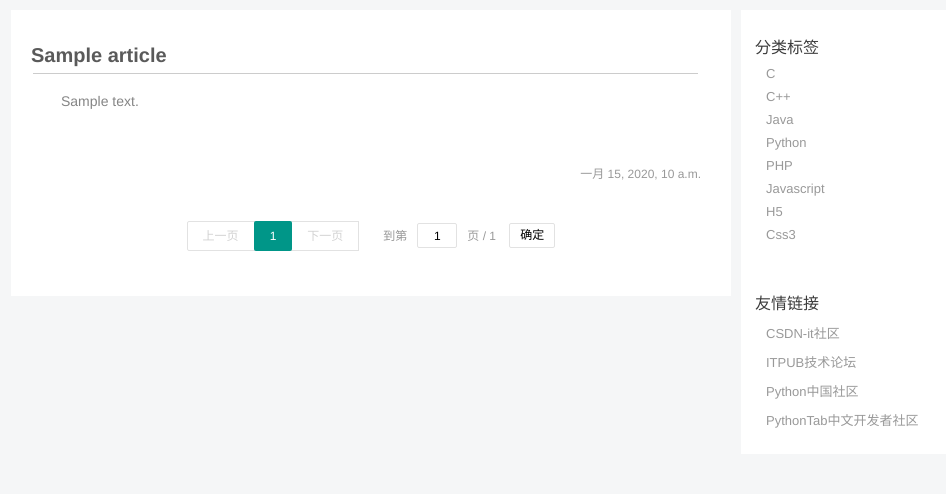
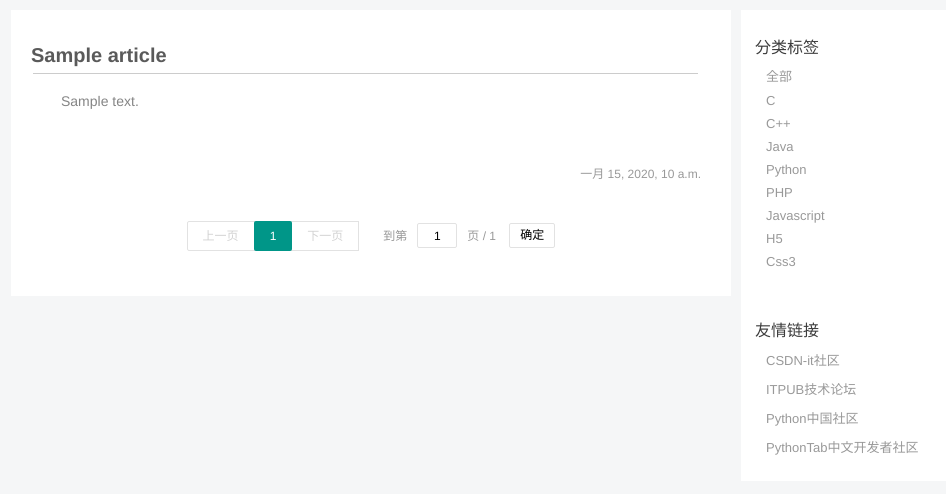
Before and after one commit to abnormalmakers/blog, a Django app: template Myblog/apps/personal/templates/personal.html in a window 1280 px wide. Shown: the part 60-554 px from the top of the page, without its empty margins (169-1115 px from the left). Run offline with Django 3.2, Linux system fonts and the light colour scheme; tables that the repository leaves empty hold one stand-in row (values such as "Sample post"); the template is opened without the code that fills it: values that come from a table or form of the project are taken from there, most other values are stand-ins (such as "Sample title", 1, 10 or a date in 2020).

Commit message:
博客分类筛选 分类分页功能

```diff
--- a/Myblog/apps/personal/templates/personal.html
+++ b/Myblog/apps/personal/templates/personal.html
@@ -40,7 +40,7 @@
                             <div class="layui-box layui-laypage layui-laypage-default" id="layui-laypage-8">
                                 <!--上一页-->
                                 {% if contacts.has_previous %}
-                                    <a href="?page={{ contacts.previous_page_number }}" class="layui-laypage-prev" data-page="0">上一页</a>
+                                    <a href="{%if not tag%}?page={{ contacts.previous_page_number }}{%else%}?page={{contacts.previous_page_number}}&tag={{art_tag}}{%endif%}" class="layui-laypage-prev" data-page="0">上一页</a>
                                 {%else%}
                                     <a href="javascript:void(0)" class="layui-laypage-prev layui-disabled" data-page="0">上一页</a>
                                 {% endif %}
@@ -48,15 +48,15 @@
                                 <!--中间-->
                                 {% for page in page_range%}
                                     {%ifequal page contacts.number %}
-                                        <span class="layui-laypage-curr"><em class="layui-laypage-em"></em><em _target="?page={{page}}">{{page}}</em></span>
+                                        <span class="layui-laypage-curr"><em class="layui-laypage-em"></em><em _target="{%if not tag%}?page={{page}}{%else%}?page={{page}}&tag={{art_tag}}{%endif%}">{{page}}</em></span>
                                     {%else%}
-                                        <a href="?page={{page}}">{{page}}</a>
+                                        <a href="{%if not tag%}?page={{page}}{%else%}?page={{page}}&tag={{art_tag}}{%endif%}">{{page}}</a>
                                     {%endifequal%}
                                 {%endfor%}
 
                                 <!--下一页-->
                                 {%if contacts.has_next%}
-                                    <a href="?page={{contacts.next_page_number}}" class="layui-laypage-next" data-page="2">下一页</a>
+                                    <a href="{%if not tag%}?page={{contacts.next_page_number}}{%else%}?page={{contacts.next_page_number}}&tag={{art_tag}}{%endif%}" class="layui-laypage-next" data-page="2">下一页</a>
                                 {%else%}
                                     <a href="javascript:void(0)" class="layui-laypage-next  layui-disabled" data-page="2">下一页</a>
                                 {%endif%}
@@ -67,11 +67,19 @@
                             </div>
                         </div>
                     {%else%}
-                        <div class="content_blank">
-                            <p class="text">
-                                <a href="/personal/write" action-type="widget_publish">你还没有发过微博，点这里发一条微博。</a>
-                            </p>
-                        </div>
+                        {%if not tag%}
+                            <div class="content_blank">
+                                <p class="text">
+                                    <a href="/personal/write" action-type="widget_publish">你还没有发过微博，点这里发一条微博。</a>
+                                </p>
+                            </div>
+                        {%else%}
+                            <div class="content_blank">
+                                <p class="text">
+                                    <a href="/personal/write" action-type="widget_publish">你还没有发过关于{{art_tag}}的微博，点这里发一条微博。</a>
+                                </p>
+                            </div>
+                        {%endif%}
                     {%endif%}
                 </div>
             </div>
@@ -80,14 +88,15 @@
                     <div class="tag_class">
                         <h6>分类标签</h6>
                         <ul class="article_tag_list">
-                            <li class="tag">C</li>
-                            <li class="tag">C++</li>
-                            <li class="tag">Java</li>
-                            <li class="tag">Python</li>
-                            <li class="tag">PHP</li>
-                            <li class="tag">Javascript</li>
-                            <li class="tag">H5</li>
-                            <li class="tag">Css3</li>
+                            <li class="tag"><a href="?page=1">全部</a></li>
+                            <li class="tag"><a href="?page=1&tag=C">C</a></li>
+                            <li class="tag"><a href="?page=1&tag=C++">C++</a></li>
+                            <li class="tag"><a href="?page=1&tag=Java">Java</a></li>
+                            <li class="tag"><a href="?page=1&tag=Python">Python</a></li>
+                            <li class="tag"><a href="?page=1&tag=PHP">PHP</a></li>
+                            <li class="tag"><a href="?page=1&tag=Javascript">Javascript</a></li>
+                            <li class="tag"><a href="?page=1&tag=H5">H5</a></li>
+                            <li class="tag"><a href="?page=1&tag=Css3">Css3</a></li>
                         </ul>
                     </div>
                     <div class="friend_link">
--- a/Myblog/static/css/personal/personal.css
+++ b/Myblog/static/css/personal/personal.css
@@ -122,7 +122,7 @@ section{
     font-size: 13px;
     color:#999;
 }
-.main .main_right .tag_class .article_tag_list li:hover,.main .main_right .friend_link p a:hover{
+.main .main_right .tag_class .article_tag_list a:hover,.main .main_right .friend_link p a:hover{
     color: red;
 }
 .main .main_right .friend_link p{
```
Also changed, not shown: Myblog/apps/personal/views.py (+15 -0 lines).
